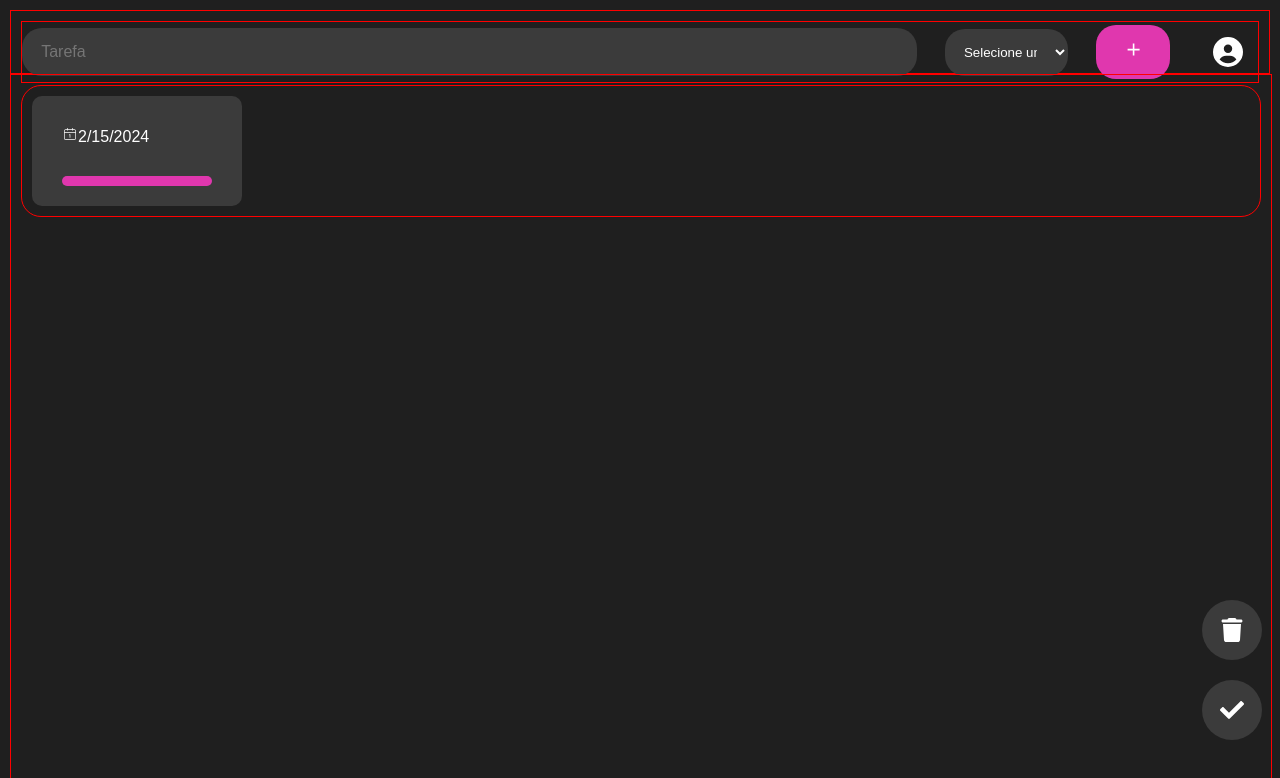
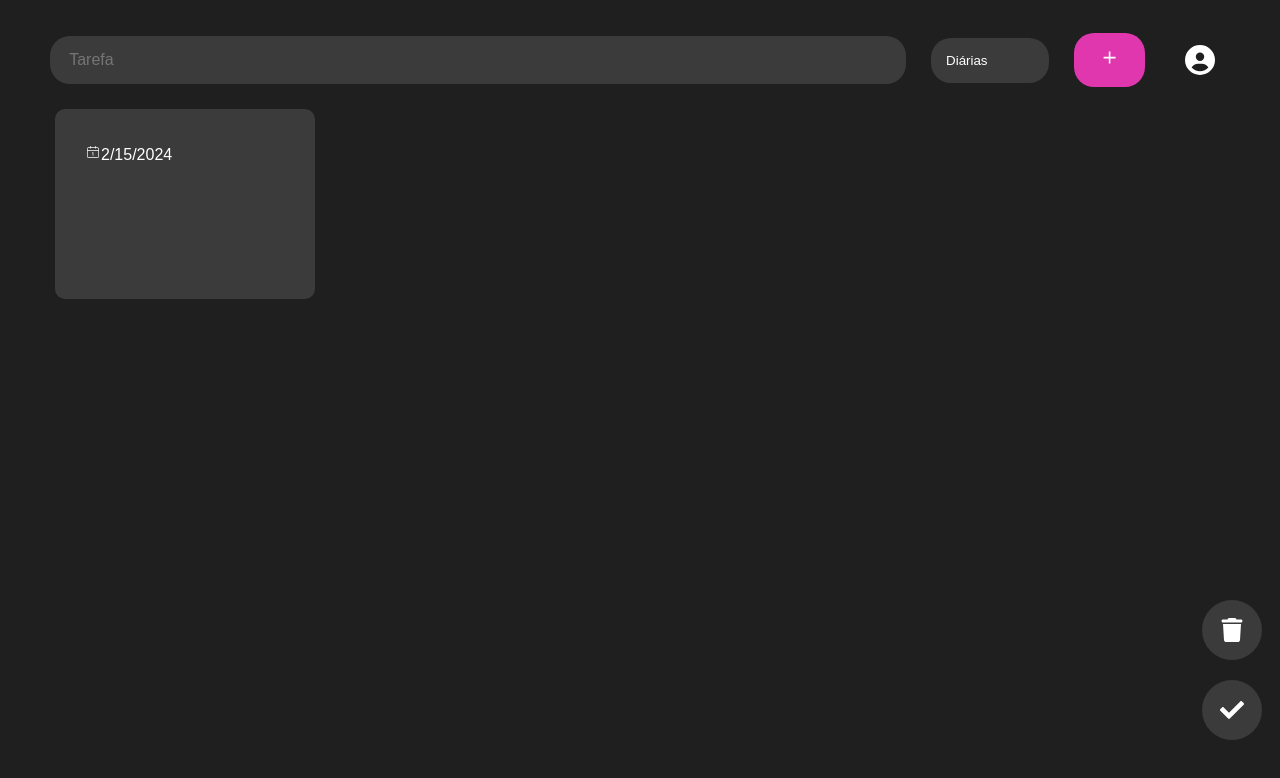
Before and after one commit to jessicapinheiro-s/to-do-list-react, a React (Create React App) app: page / in a window 1280 px wide. Both pictures are taken after a click on the button 1133 px from the left and 52 px from the top of the page. Shown: the top 778 px of the page. Built offline with nearby package versions, Linux system fonts and the light colour scheme.

Commit message:
termiando de estilizar aas tasks por tipo

```diff
--- a/src/App.tsx
+++ b/src/App.tsx
@@ -17,18 +17,14 @@ function App() {
 
   const handleEnviarTask = (mensagem: any) => {
     setTaskMessage(mensagem);
-    setArrayTask(prevArray => [...prevArray, mensagem]); // Adiciona a nova tarefa ao array de tarefas
-
-    // Atualiza o estado com a mensagem recebida do input
-
+    setArrayTask(prevArray => [...prevArray, mensagem]);
   };
 
-  console.log(arrayTask)
   return (
     <div className="App">
      <EntradaDados  onEnviar={handleEnviarTask}/>
       <ListaTasks>
-        {taskMessage != undefined ? <Task childContent={arrayTask} /> : null}
+        {taskMessage != undefined ? <Task childContent={arrayTask}/> : null}
       </ListaTasks>
       <ButtonsLaterais></ButtonsLaterais>
     </div>
--- a/src/components/entrada-dados.tsx
+++ b/src/components/entrada-dados.tsx
@@ -38,9 +38,8 @@ export default function EntradaDados({ onEnviar }: any) {
     return (
         <div className='container-input'>
             <div className="entrada-de-dados" >
-                <input type="text" id="inTarefa" placeholder=" Tarefa" onChange={handleChange}></input>
+                <input type="text" id="inTarefa" placeholder=" Tarefa" onChange={handleChange} value={valorInput}></input>
                 <select name="" id="" value={option} onChange={handleChangeSelect}>
-                    <option value="Selecione uma categoria">Selecione uma categoria</option>
                     <option value="Diárias">Diárias</option>
                     <option value="Semanais">Semanais</option>
                     <option value="Mensais">Mensais</option>
--- a/src/components/lista-tasks.tsx
+++ b/src/components/lista-tasks.tsx
@@ -6,9 +6,7 @@ interface ListaTasksProps {
 function ListaTasks({ children }: ListaTasksProps) {
     return (
         <div className='container-task'>
-            <div className="list-tasks">
                 {children}
-            </div>
         </div>
     )
 }
--- a/src/components/task.tsx
+++ b/src/components/task.tsx
@@ -1,6 +1,6 @@
 import '../styles/style.css'
 import { CiCalendarDate } from "react-icons/ci";
-
+import React, {useState} from 'react';
 interface TaskProps {
     childContent: das[];
 }
@@ -12,17 +12,40 @@ interface das {
 }
 
 const task: React.FC<TaskProps> = ({ childContent }) => {
+    //const [task, setTask] = useState<TaskProps[]>([]);
+
+    /*const handleTask = (event: React.MouseEvent<HTMLDivElement, MouseEvent>)  =>{
+        event.preventDefault();
+    }*/
     return (
-        <div>
-            {childContent.map((f, index) => (
-                <div className='task-card' key={index}>
+        <div className='list-tasks' /*onClick={handleTask}*/>
+            {childContent.map((f , key) => (
+                <div className='task-card' key ={key}>
                     <p><CiCalendarDate />{f.dataAtual}</p>
-                    <p>{f.taskmessage}</p>
-                    <p className='tipo-Task'>{f.tipoTask}</p>
+                    <p className='nome-task'>{f.taskmessage}</p>
+                    <p className={'tipo-Task' + (f.tipoTask != undefined ? verificaCores(f.tipoTask): null)}>{f.tipoTask}</p>
                 </div>
             ))}
         </div>
     )
+}
+
+function verificaCores (item:string){
+    if(item === 'Diárias' ){
+        return ' diarias';
+    }else if(item === 'Semanais' ){
+        return ' semanais';
+
+    }else if(item === 'Mensais' ){
+        return ' mensais';
+
+    }else if(item === 'Anuais' ){
+        return ' anuais';
+
+    }else{
+        return '';
+
+    }
 }
 export default task;
 /*export default function Task({ childContent }: TaskProps) {
--- a/src/styles/style.css
+++ b/src/styles/style.css
@@ -45,46 +45,83 @@ body {
 .App .container-task {
   grid-area: Tasks-body;
   width: 100%;
-  border: 1px solid red;
 }
 .App .container-task .list-tasks {
   border-radius: 20px;
-  margin: 10px;
   display: flex;
-  border: 1px solid red;
+  flex-wrap: wrap;
+  align-items: start;
+  justify-content: left;
+  padding: 20px 30px;
 }
 .App .container-task .list-tasks .task-card {
-  width: 150px;
+  width: 200px;
   padding: 20px 30px;
   border-radius: 10px;
-  margin: 10px;
+  margin: 15px;
   background-color: #3b3b3b;
   color: #fff;
+  height: 150px;
+  overflow-y: auto;
+  /* &::-webkit-scrollbar-thumb:hover {
+      background-color: #555; // Cor da barra de rolagem ao passar o mouse
+  }*/
 }
 .App .container-task .list-tasks .task-card:hover {
   background-color: #525252;
+  transform: scale(1.1);
+  transition: all 0.5s;
+  color: #fff;
+}
+.App .container-task .list-tasks .task-card::-webkit-scrollbar {
+  width: 10px;
+}
+.App .container-task .list-tasks .task-card::-webkit-scrollbar-thumb {
+  background-color: #888;
+  border-radius: 5px;
 }
 .App .container-task .list-tasks .task-card p {
   word-wrap: break-word;
-  padding: 10px 0px;
+  padding: 15px 0px;
 }
 .App .container-task .list-tasks .task-card .tipo-Task {
   padding: 5px 8px;
   border-radius: 20px;
-  background-color: #e037ae;
 }
-.App .container-input {
+.App .container-task .list-tasks .task-card .nome-task {
+  font-size: 1.2rem;
+}
+
+.diarias {
+  background-color: #e03753;
+}
+
+.semanais {
+  background-color: #e0c737;
+}
+
+.mensais {
+  background-color: #8637e0;
+}
+
+.anuais {
+  background-color: #3794e0;
+}
+
+.container-input {
   grid-area: Input-data;
-  border: 1px solid red;
 }
-.App .container-input .entrada-de-dados {
+.container-input .entrada-de-dados {
   display: flex;
   justify-content: space-between;
   margin: 10px;
   align-items: center;
-  border: 1px solid red;
+  padding: 10px 30px;
 }
-.App .container-input .entrada-de-dados select {
+.container-input .entrada-de-dados select {
+  -webkit-appearance: none;
+     -moz-appearance: none;
+          appearance: none;
   width: 10%;
   border: none;
   outline: none;
@@ -93,11 +130,11 @@ body {
   border-radius: 20px;
   padding: 15px;
 }
-.App .container-input .entrada-de-dados .icon-user {
+.container-input .entrada-de-dados .icon-user {
   font-size: 30px;
   padding: 15px;
 }
-.App .container-input .entrada-de-dados #inTarefa {
+.container-input .entrada-de-dados #inTarefa {
   outline: none;
   border: none;
   font-size: 1rem;
@@ -107,10 +144,10 @@ body {
   background-color: #3b3b3b;
   padding: 15px;
 }
-.App .container-input .entrada-de-dados #inTarefa:focus {
+.container-input .entrada-de-dados #inTarefa:focus {
   border: 1px solid white;
 }
-.App .container-input .entrada-de-dados #btAdd {
+.container-input .entrada-de-dados #btAdd {
   background-color: #e037ae;
   color: #fff;
   border: none;
@@ -120,18 +157,19 @@ body {
   width: 6%;
   outline: none;
 }
-.App .container-input .entrada-de-dados #btAdd:hover {
+.container-input .entrada-de-dados #btAdd:hover {
   background-color: #223531;
 }
-.App .bts-laterais {
+
+.bts-laterais {
   width: 70px;
   align-items: center;
   position: absolute;
   bottom: 5%;
   right: 1%;
 }
-.App .bts-laterais .container-bt-excluir,
-.App .bts-laterais .container-bt-tarefa-concluida {
+.bts-laterais .container-bt-excluir,
+.bts-laterais .container-bt-tarefa-concluida {
   display: flex;
   align-items: center;
   justify-content: center;
@@ -144,13 +182,13 @@ body {
   margin: 20px auto;
   background-color: #3b3b3b;
 }
-.App .bts-laterais .container-bt-tarefa-concluida:hover {
+.bts-laterais .container-bt-tarefa-concluida:hover {
   background-color: green;
   transform: scale(1.1);
   transition: all 0.5s;
   color: #fff;
 }
-.App .bts-laterais .container-bt-excluir:hover {
+.bts-laterais .container-bt-excluir:hover {
   background-color: red;
   transform: scale(1.1);
   transition: all 0.5s;
--- a/src/styles/style.scss
+++ b/src/styles/style.scss
@@ -32,7 +32,7 @@ body {
 
 .App {
     display: grid;
-    grid-template-columns:1fr;
+    grid-template-columns: 1fr;
     padding: 10px;
     grid-template-areas: 'Input-data '
         'Tasks-body ';
@@ -69,56 +69,94 @@ body {
     }
 
 
-
     .container-task {
         grid-area: Tasks-body;
         width: 100%;
-        border: 1px solid red;
 
         .list-tasks {
             border-radius: 20px;
-            margin: 10px;
             display: flex;
-            border: 1px solid red;
+            flex-wrap: wrap;
+            align-items: start;
+            justify-content: left;
+            padding: 20px 30px;
+
 
             .task-card {
-                width: 150px;
+                width: 200px;
                 padding: 20px 30px;
                 border-radius: 10px;
-                margin: 10px;
+                margin: 15px;
                 background-color: $cor-secundaria;
                 color: $cor-font-principal;
+                height: 150px;
+                overflow-y: auto;
 
                 &:hover {
-                    background-color: $cor-light;
+                    @include animacao($cor-light, $cor-font-principal)
                 }
+
+                &::-webkit-scrollbar {
+                    width: 10px; // Largura da barra de rolagem
+                }
+
+                &::-webkit-scrollbar-thumb {
+                    background-color: #888; // Cor da barra de rolagem
+                    border-radius: 5px; // Raio da borda da barra de rolagem
+                }
+
+                //*mudar a cor da barra
+                /* &::-webkit-scrollbar-thumb:hover {
+                    background-color: #555; // Cor da barra de rolagem ao passar o mouse
+                }*/
 
                 p {
                     word-wrap: break-word;
-                    padding: 10px 0px;
+                    padding: 15px 0px;
                 }
 
                 .tipo-Task {
                     padding: 5px 8px;
                     border-radius: 20px;
-                    background-color: $cor-bt-add;
                 }
+
+                .nome-task {
+                    font-size: 1.2rem;
+                }
+            }
+
         }
     }
 }
 
+.diarias {
+    background-color: #e03753;
+}
+
+.semanais {
+    background-color: #e0c737;
+}
+
+.mensais {
+    background-color: #8637e0;
+}
+
+.anuais {
+    background-color: #3794e0;
+}
+
 .container-input {
     grid-area: Input-data;
-        border: 1px solid red;
 
     .entrada-de-dados {
         display: flex;
         justify-content: space-between;
         margin: 10px;
         align-items: center;
-            border: 1px solid red;
+        padding: 10px 30px;
 
         select {
+            appearance: none;
             width: 10%;
             border: none;
             outline: none;
@@ -126,6 +164,7 @@ body {
             color: $cor-font-principal;
             border-radius: 20px;
             padding: 15px;
+
         }
 
         .icon-user {
@@ -204,7 +243,7 @@ body {
         }
     }
 }
-}
+
 
 
 @media (max-width:600px) {
```
Also changed, not shown: 1 other file (tests, documents, lock files or other folders). Lines whose indentation alone changed are shown as unchanged.
